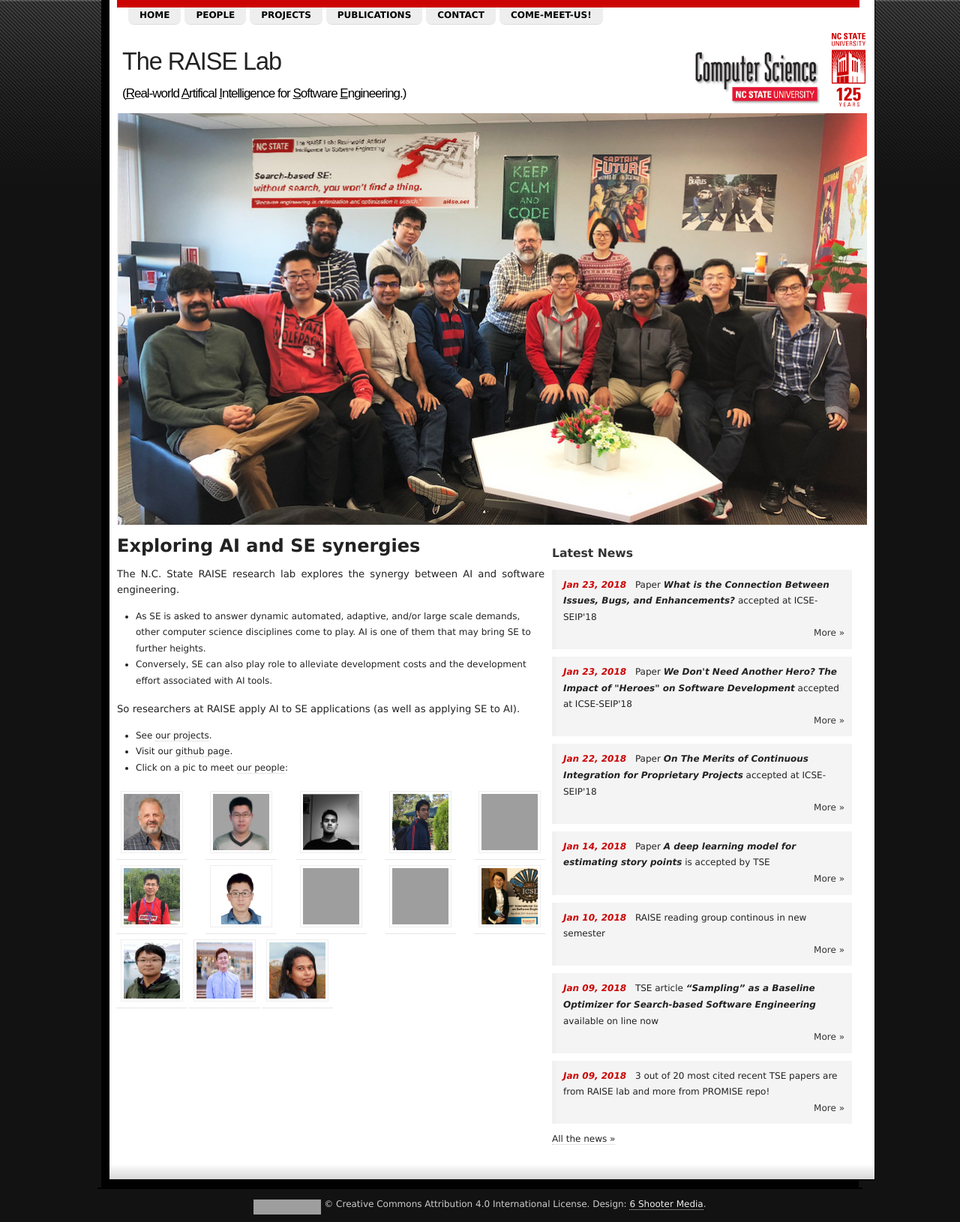
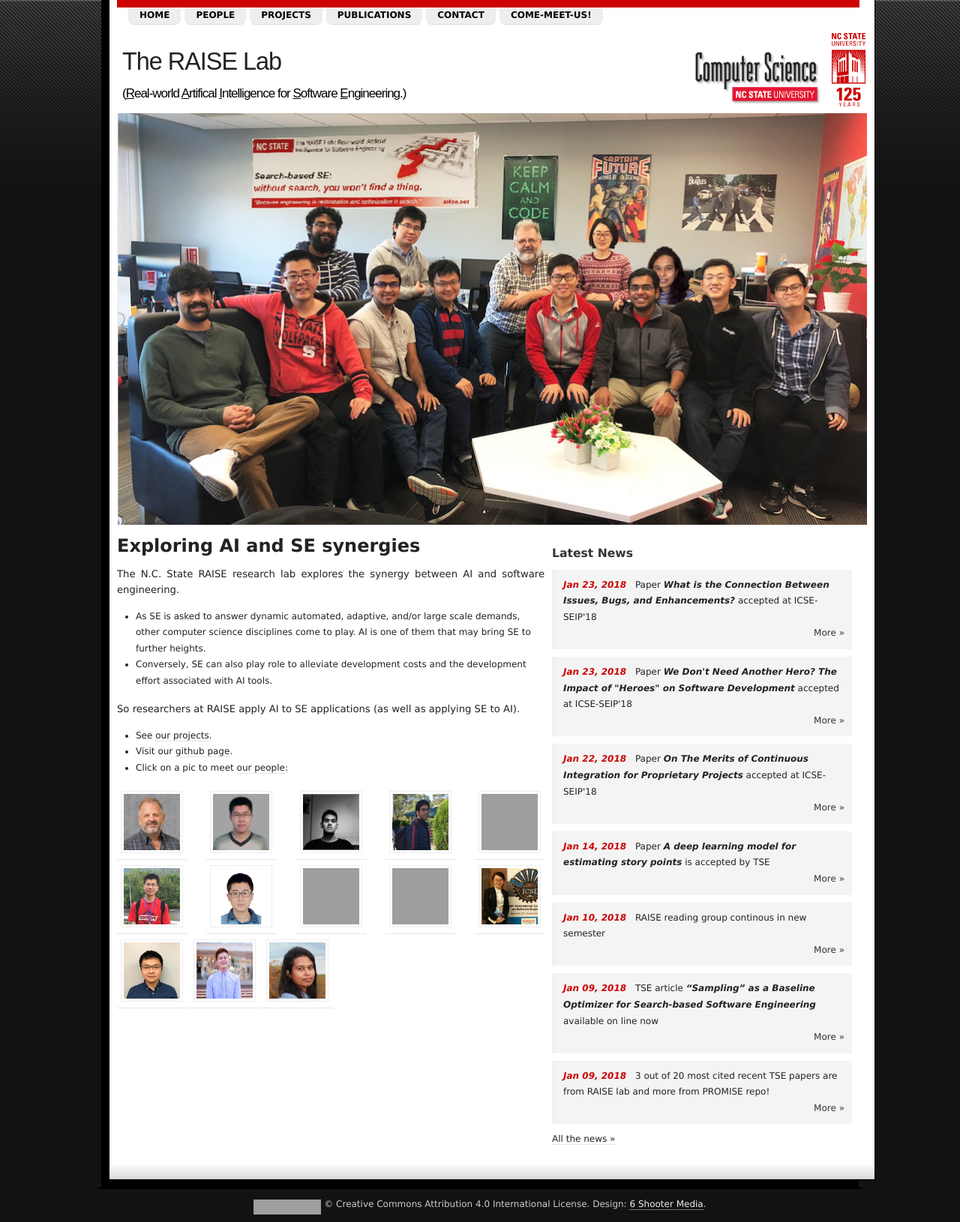
Before and after one commit to ai-se/ai-se.github.io, a Jekyll site: the page built from index.md, in a window 1280 px wide. Shown: the whole page at 75% size. Built offline with Jekyll 4.4.1, drawn with Linux system fonts in a browser that asks for light colours; grey boxes are pictures that could not be loaded.

Commit message:
Update index.md

```diff
--- a/index.md
+++ b/index.md
@@ -32,7 +32,7 @@
 <a href="{{site.url}}/people/2015/09/01/Amritanshu-Agrawal/"> <img src="http://static.wixstatic.com/media/1bf308_01e141375f454173b368feb66f3ee865.png_srz_p_325_348_75_22_0.50_1.20_0.00_png_srz" alt="Amritanshu Agrawal" height="75" width="75"></a>
 <a href="{{site.url}}/people/2016/01/20/Di-Chen/"> <img src="http://dichen.me/images/Jack.jpg" alt="Di Chen" height="75" width="75"></a>
 <a href="{{site.url}}/people/2017/09/03/Junjie-Wang/"> <img src="{{site.url}}/img/wang.jpg" alt="Junjie wang" height="75" width="75"></a>
-<a href="{{site.url}}/people/2017/09/01/Tianpei-Xia/"> <img src="{{site.url}}/img/Patrick.png" alt="Tianpei-Xia" height="75" width="75"></a>
+<a href="{{site.url}}/people/2017/09/01/Tianpei-Xia/"> <img src="{{site.url}}/img/xia.jpg" alt="Tianpei-Xia" height="75" width="75"></a>
 <a href="{{site.url}}/people/2017/09/02/Huy-Tu/"> <img src="{{site.url}}/img/huy.jpg" alt="Huy-Tu" height="75" width="75"></a>
 <a href="{{site.url}}/people/2018/01/15/dhivya/"> <img src="{{site.url}}/img/dhivya.png" alt="Huy-Tu" height="75" width="75"></a>
 
```
